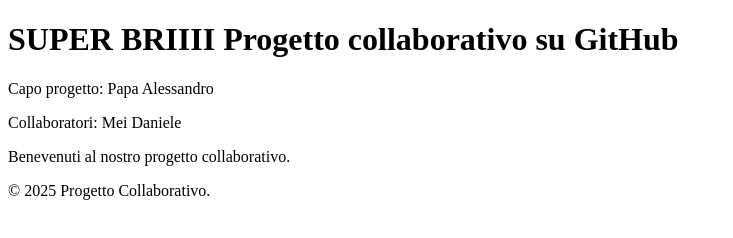
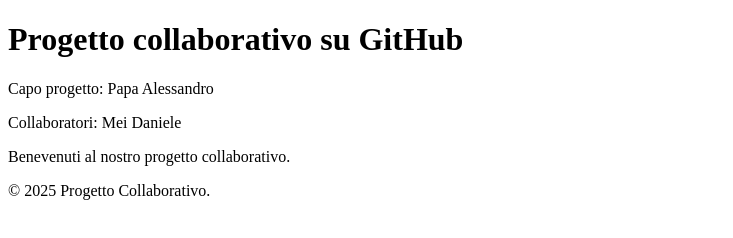
Before and after one commit to a-LESS-andro/progettoPapa, a plain HTML site: page index.html in a window 1280 px wide. Shown: the whole page, without its empty margins (0-733 px from the left). Drawn offline with Linux system fonts and the light colour scheme.

Commit message:
Update index.html

```diff
--- a/index.html
+++ b/index.html
@@ -6,7 +6,7 @@
     <title>Progetto Collaborativo</title>
 </head>
 <body>
-    <h1>SUPER BRIIII Progetto collaborativo su GitHub</h1>
+    <h1>Progetto collaborativo su GitHub</h1>
     <p>Capo progetto: Papa Alessandro</p>
     <p>Collaboratori: Mei Daniele</p>
     Benevenuti al nostro progetto collaborativo.
```
